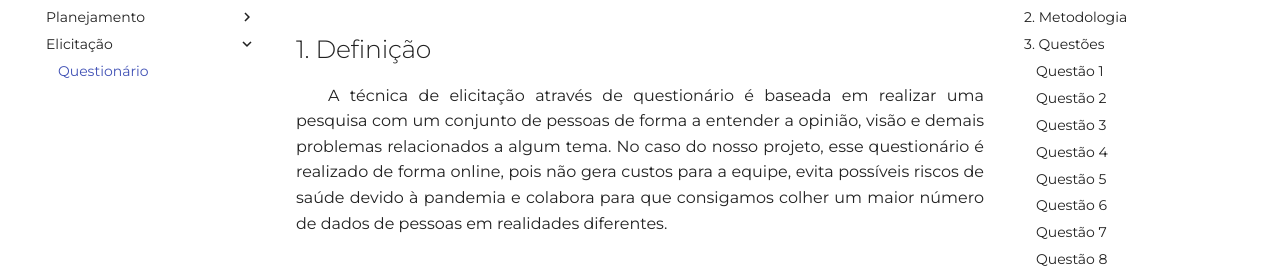
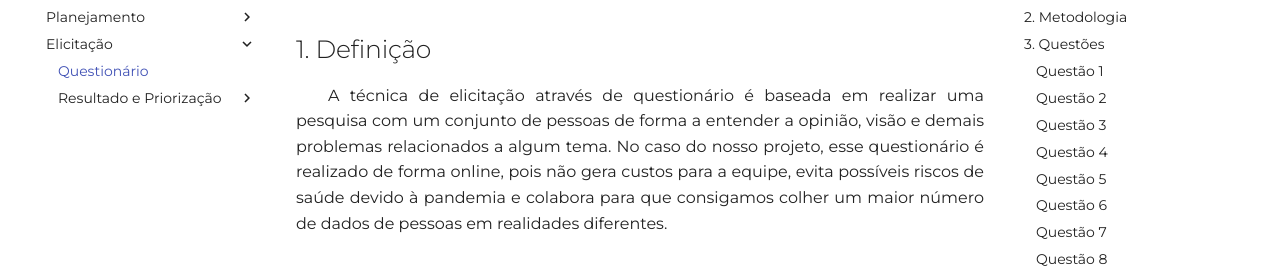
Before and after one commit to Requisitos-de-Software/2021.1-DisneyPlus, an MkDocs documentation site: the page built from docs/elicitacao/questionario.md, in a window 1280 px wide. Shown: the part 148-426 px from the top of the page. Built offline with MkDocs 1.6.1 and Material for MkDocs 9.7.7, drawn with Linux system fonts in a browser that asks for light colours; some web fonts are replaced; comment, search, counter and statistics services are not loaded.

Commit message:
results and moscow nav

```diff
--- a/mkdocs.yml
+++ b/mkdocs.yml
@@ -24,3 +24,6 @@ nav:
       - Metodologia: planejamento/metodologia.md
   - Elicitação:
       - Questionário: elicitacao/questionario.md
+      - Resultado e Priorização:
+         - MoSCoW: elicitacao/moscow.md
+         - Resultado: elicitacao/resultado_elicitacao.md
```
